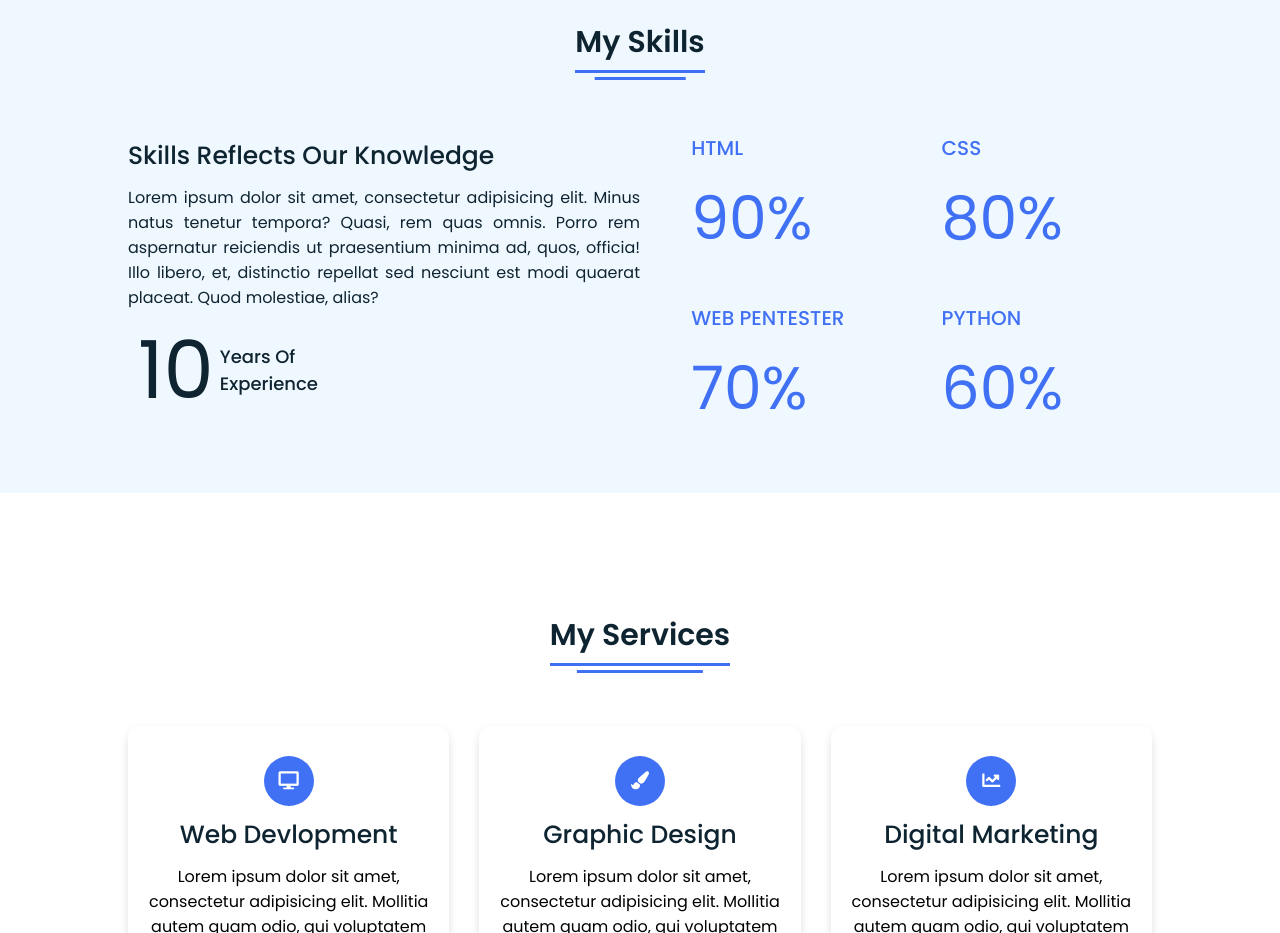
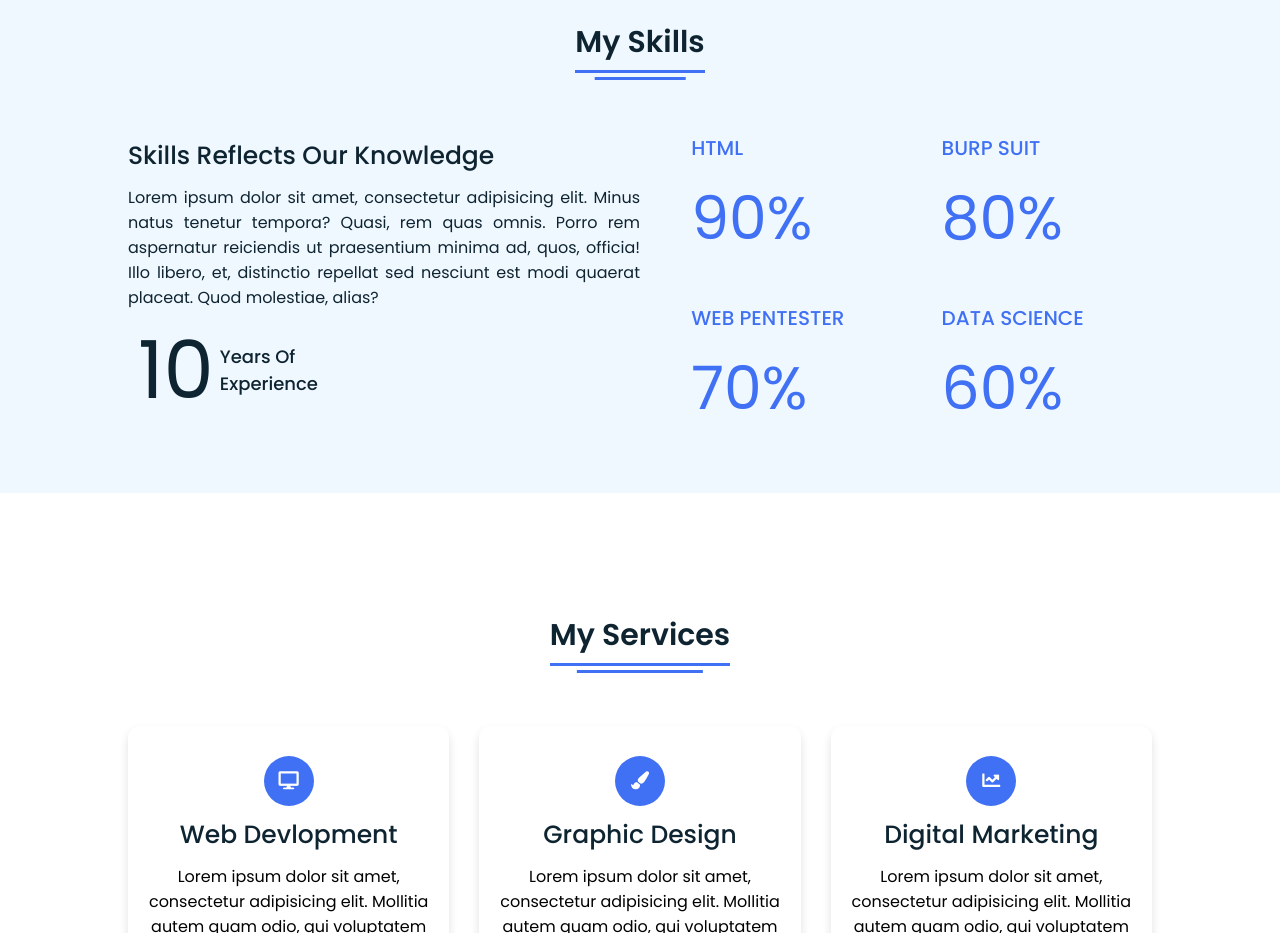
Before and after one commit to Naresh15112020/portfolio, a plain HTML site: page index.html in a window 1280 px wide. Shown: the part 1520-2453 px from the top of the page. Drawn offline with Linux system fonts and the light colour scheme.

Commit message:
Update index.html

```diff
--- a/index.html
+++ b/index.html
@@ -97,7 +97,7 @@ Hands on experience of security appliance like Firewalls</p>
          <div class="per">90%</div>
        </div>
        <div class="box">
-         <div class="topic">CSS</div>
+         <div class="topic">BURP SUIT</div>
          <div class="per">80%</div>
        </div>
        <div class="box">
@@ -105,7 +105,7 @@ Hands on experience of security appliance like Firewalls</p>
          <div class="per">70%</div>
        </div>
        <div class="box">
-         <div class="topic">PYTHON</div>
+         <div class="topic">DATA SCIENCE</div>
          <div class="per">60%</div>
        </div>
      </div>
```
